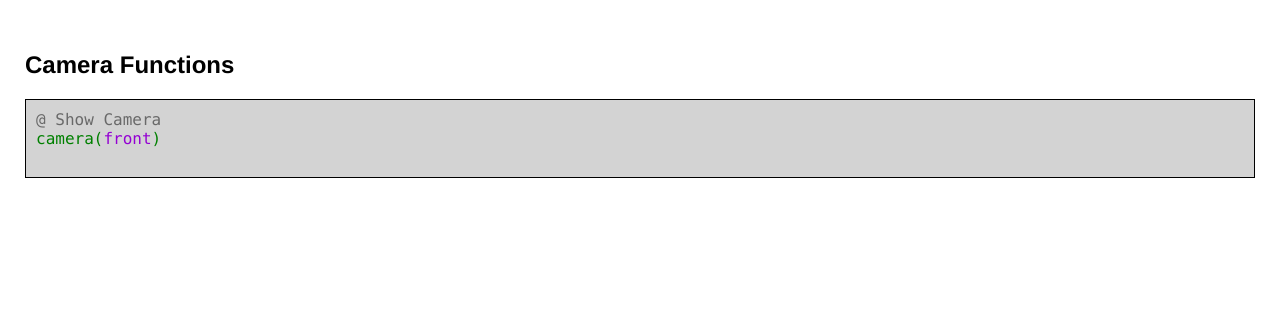
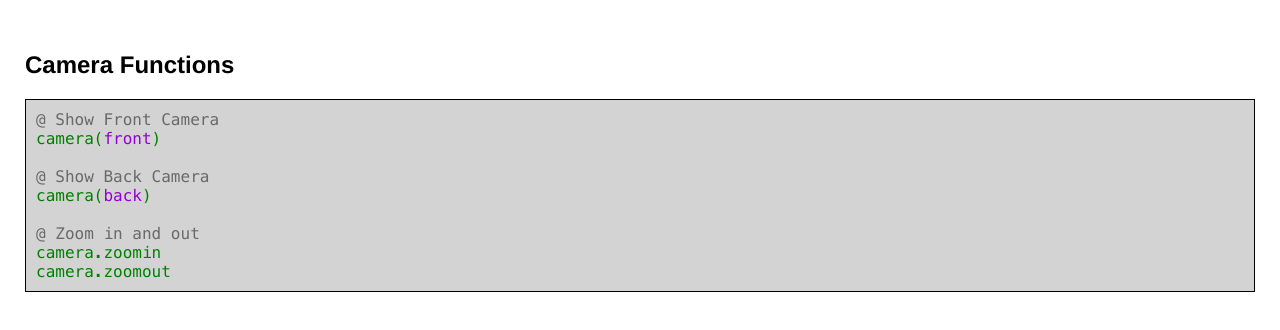
Before and after one commit to newtgs/apps, a plain HTML site: page docs/index.html in a window 1280 px wide. Shown: the part 104-434 px from the top of the page. Drawn offline with Linux system fonts and the light colour scheme.

Commit message:
Update index.html

```diff
--- a/docs/index.html
+++ b/docs/index.html
@@ -5,7 +5,13 @@
 <br>
 <h2>Camera Functions</h2>
 <div class="code">
-  <span style="color:dimgray">@ Show Camera</span><br>
+  <span style="color:dimgray">@ Show Front Camera</span><br>
   <span style="color:green">camera(</span><span style="color:darkviolet">front</span><span style="color:green">)</span><br>
   <br>
+  <span style="color:dimgray">@ Show Back Camera</span><br>
+  <span style="color:green">camera(</span><span style="color:darkviolet">back</span><span style="color:green">)</span><br>
+  <br>
+  <span style="color:dimgray">@ Zoom in and out</span><br>
+  <span style="color:green">camera.zoomin</span><br>
+  <span style="color:green">camera.zoomout</span><br>
 </div>
```
